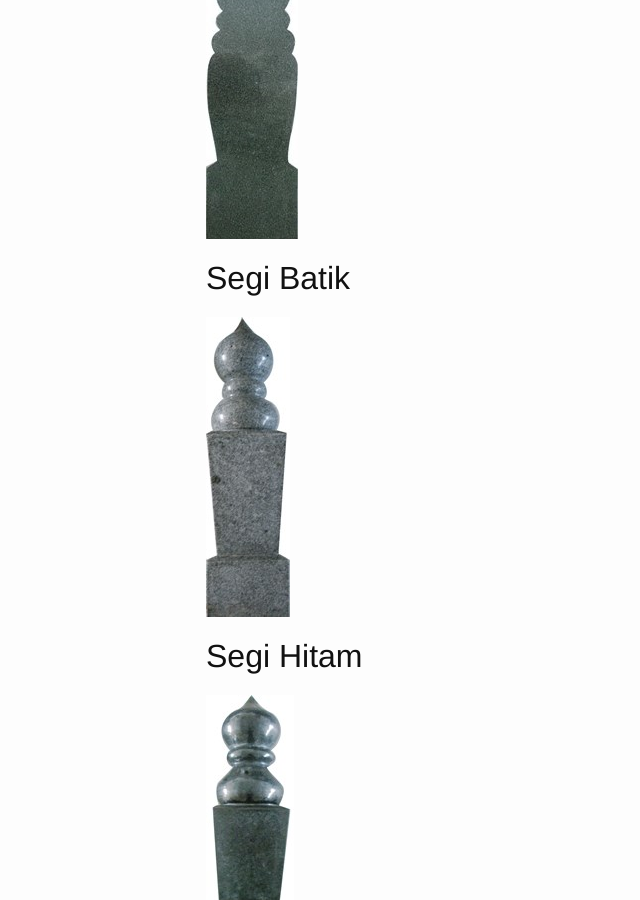
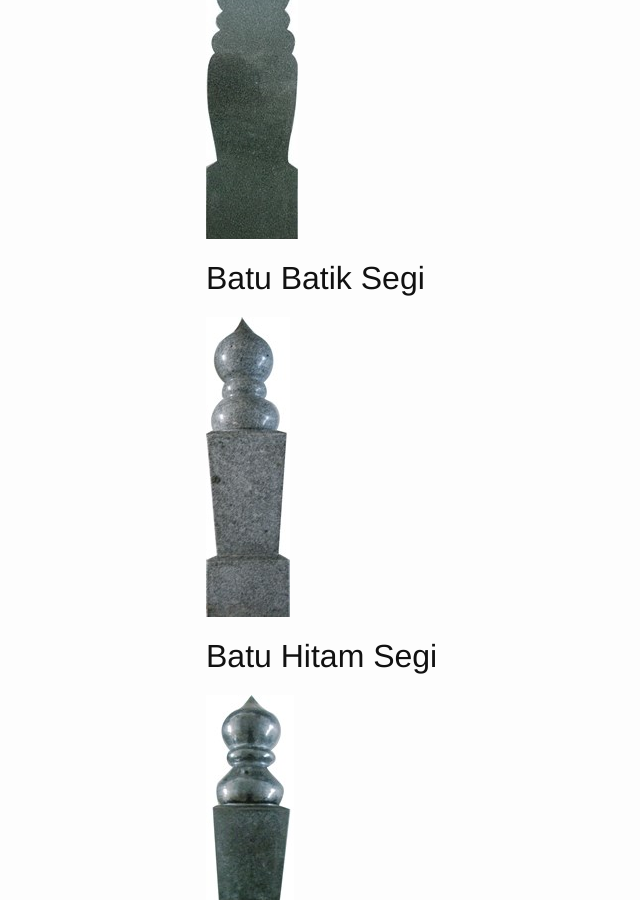
Before and after one commit to hlgranite/hlgranite.github.io, a Jekyll site: the page built from nisan.md, in a window 1280 px wide and 900 px high, scrolled down 3104 px. Shown: the whole window, without its empty margins (64-704 px from the left). Built offline with Jekyll 4.4.1, drawn with Linux system fonts in a browser that asks for light colours.

Commit message:
Correct nisan name.

```diff
--- a/nisan.md
+++ b/nisan.md
@@ -31,8 +31,8 @@ There are 4 types of Batu Nisan - Batu Batik, Batu Putih, Batu Hitam, and Batu H
 ## Batu Hijau(P)
 ![Batu Hijau(P)](/images/BatuHijau20P.JPG)
 
-## Segi Batik
+## Batu Batik Segi
 ![Segit Batik](/images/SegiBatik20.JPG)
 
-## Segi Hitam
+## Batu Hitam Segi
 ![Segit Hitam](/images/SegiHitam20.JPG)
```
Also changed, not shown: other parts of nisan.md (+1 -1 lines), policy.md (+1 -0 lines), images/BatuHijau20L.jpg (renamed from images/BatuHijau20L.JPG), images/BatuPutih20P.jpg (renamed from images/BatuPutih20P.JPG).
